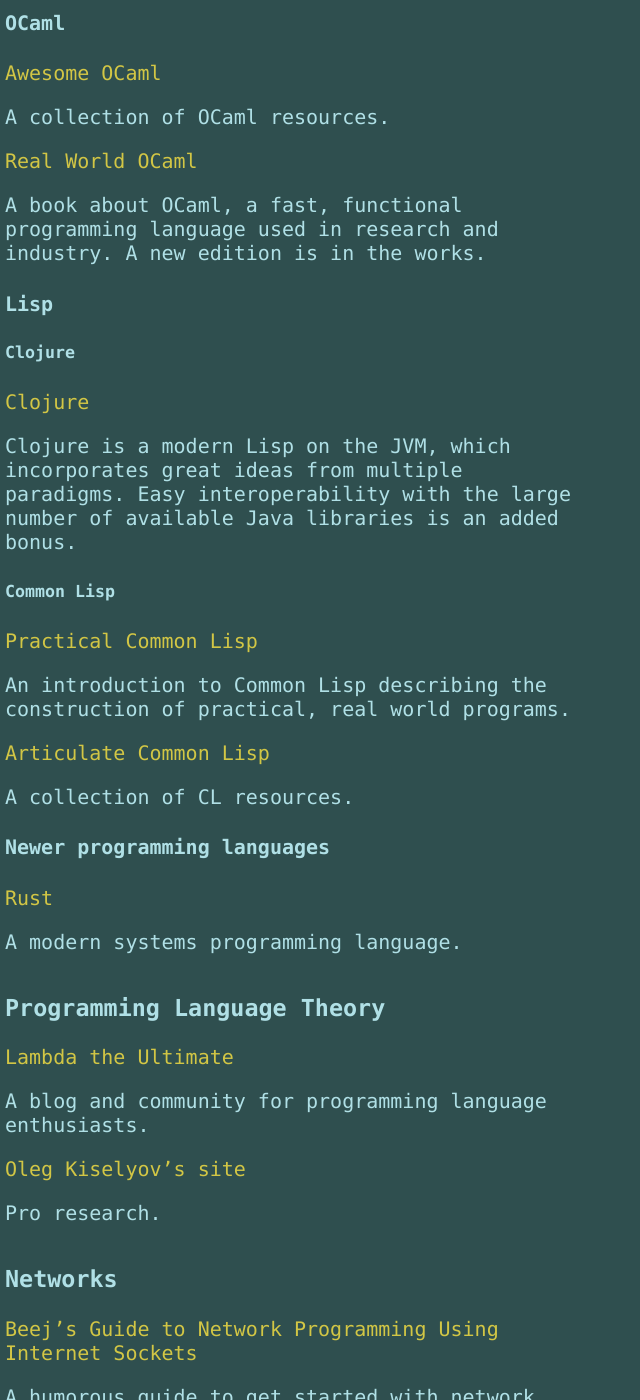
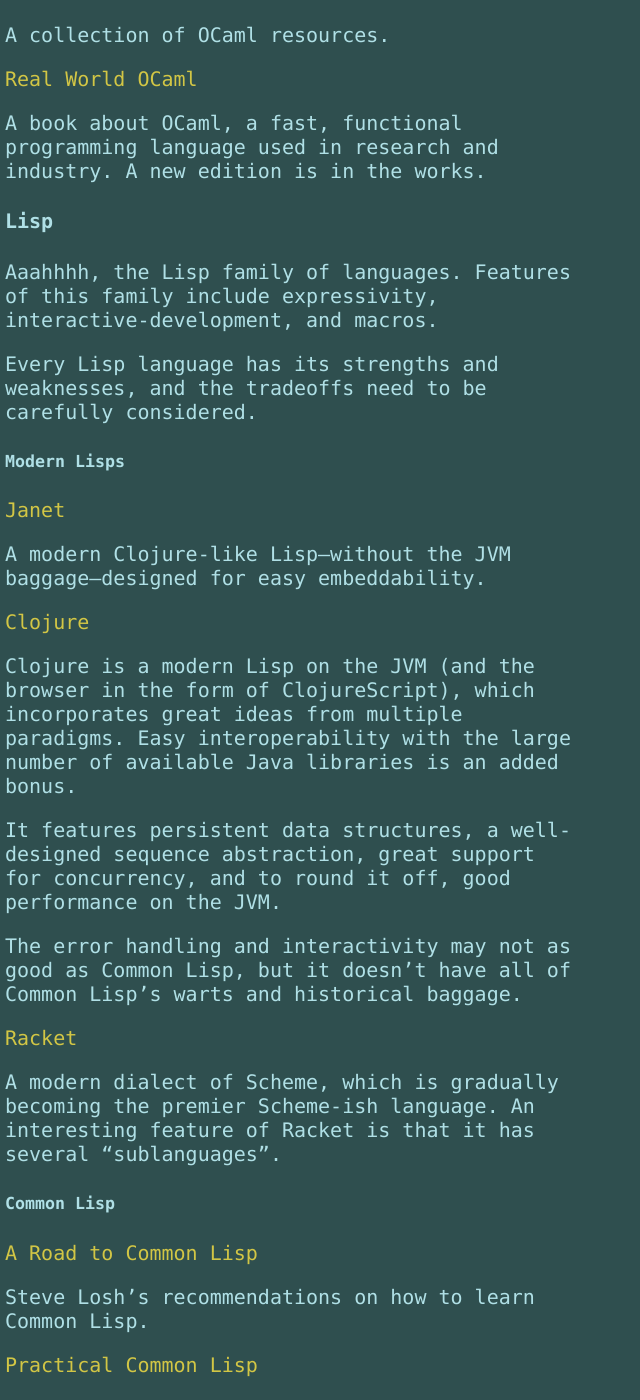
Before and after one commit to codesurfers/codesurfers.github.io, a Jekyll site: the page built from links/index.md, in a window 1280 px wide and 1400 px high, scrolled down 1332 px. Shown: the whole window, without its empty margins (0-640 px from the left). Built offline with Jekyll 4.4.1, drawn with Linux system fonts in a browser that asks for light colours; some of the changed text lies outside the part shown.

Commit message:
Greatly expand the links article

```diff
--- a/links/index.md
+++ b/links/index.md
@@ -7,6 +7,14 @@
 
 ### Basic Tutorials
 
+Python is a great choice to start programming in. It is a
+well-designed language with an emphasis on readability. There are a
+multitude of resources and libraries to achieve almost any task
+imaginable.
+
+Later on, you can explore other languages, comparing and contrasting
+them with your technical judgement and taste.
+
 [The Python Tutorial](http://docs.python.org/3/tutorial/)
 
 The official tutorial for programming in Python. Having some
@@ -15,26 +23,11 @@
 
 ### Language Specific Resources
 
-#### C/C++
-
-[Programming Abstractions in C++](http://www-cs-faculty.stanford.edu/%7Eeroberts//CS106BX-Reader.pdf)
-
-A tutorial introduction to C++.
-
-
 #### JavaScript
 
 [Eloquent JavaScript](http://eloquentjavascript.net/)
 
 A modern introduction to web development using JavaScript.
-
-
-#### Python
-
-[pycrumbs](https://github.com/kirang89/pycrumbs/)
-
-A comprehensive, categorised collection of Python Resources.
-
 
 #### Haskell
 
@@ -64,15 +57,44 @@
 
 #### Lisp
 
-##### Clojure
+Aaahhhh, the Lisp family of languages. Features of this family include
+expressivity, interactive-development, and macros.
+
+Every Lisp language has its strengths and weaknesses, and the
+tradeoffs need to be carefully considered.
+
+##### Modern Lisps
+
+[Janet](https://janet-lang.org/)
+
+A modern Clojure-like Lisp—without the JVM baggage—designed for easy
+embeddability.
 
 [Clojure](https://clojure.org/)
 
-Clojure is a modern Lisp on the JVM, which incorporates great ideas
-from multiple paradigms. Easy interoperability with the large number
-of available Java libraries is an added bonus.
+Clojure is a modern Lisp on the JVM (and the browser in the form of
+ClojureScript), which incorporates great ideas from multiple
+paradigms. Easy interoperability with the large number of available
+Java libraries is an added bonus.
+
+It features persistent data structures, a well-designed sequence
+abstraction, great support for concurrency, and to round it off, good
+performance on the JVM.
+
+The error handling and interactivity may not as good as Common Lisp,
+but it doesn't have all of Common Lisp's warts and historical baggage.
+
+[Racket](http://racket-lang.org/)
+
+A modern dialect of Scheme, which is gradually becoming the premier
+Scheme-ish language. An interesting feature of Racket is that it has
+several "sublanguages".
 
 ##### Common Lisp
+
+[A Road to Common Lisp](https://stevelosh.com/blog/2018/08/a-road-to-common-lisp/)
+
+Steve Losh's recommendations on how to learn Common Lisp.
 
 [Practical Common Lisp](http://www.gigamonkeys.com/book/)
 
@@ -83,11 +105,32 @@
 
 A collection of CL resources.
 
-#### Newer programming languages
+#### Programming languages
 
 [Rust](http://www.rust-lang.org/)
 
-A modern systems programming language.
+A systems programming language.
+
+[Prolog](https://en.wikipedia.org/wiki/Prolog)
+
+A logic-programming language. You are probably best of starting with
+[SWI-Prolog](https://www.swi-prolog.org/).
+
+[Raku](https://raku.org/)
+
+The language formerly known as Perl 6. At some point the Perl
+community decided to create a "new" version of Perl i.e. Perl 6
+
+As the changes became more and more backwards-incompatible, they
+realised that they were designing an all-new sister language. In 2020,
+after much discussion and Larry Wall's blessing, Perl 6 was renamed to
+Raku.
+
+Raku is an expressive, gradually typed, multi-paradigm language
+drawing from the rich history and
+roll-up-your-sleeves-and-get-your-hands-dirty hacker-ethos of Perl
+with the explicit goal of being a fun language to program in.
+
 
 ### Programming Language Theory
 
@@ -160,11 +203,21 @@
 [Emacs](http://www.gnu.org/software/emacs/tour/)
 
 An operating system containing (amongst many, many other things) a
-file manager, calculator, games, package manager and even a text
+file manager, calculator, games, package manager and (arguably) a text
 editor.
 
-It can be extended in trivial, and extremely non-trivial ways with
-Emacs Lisp, which also happens to be the language it is written in.
+It can be extended in trivial, and non-trivial ways with Emacs Lisp,
+which also happens to be the language it is written in.
+
+Many users of Emacs suffer from the dreaded "Emacs Pinky" due to
+having to press down the Control key (or the Caps Lock key for that
+matter) for almost every command.
+
+This can be alleviated to some extent by adding support of another
+modifier key like "Hyper", to reduce dependence on the Control key.
+
+Users who prefer Vim's more ergonomic keybindings have a lot of
+options in making Emacs work that way.
 
 [VS Code](https://code.visualstudio.com/)
 
@@ -348,13 +401,27 @@
 and having the latest software packages. Rolling releases keep your
 system at the bleeding edge.
 
+[FreeBSD](https://www.freebsd.org/)
+
+It is worth checking out some BSDs as well. Features include
+first-class support for ZFS, great networking software, excellent
+documentation, no dependence on systemd, and the BSD license for those
+who prefer it to Linux's GPL.
+
+From what we can gather, it works better on slightly older hardware as
+all the latest and greatest drivers may not be well-supported.
+
+BSDs are used in many sites for critical networking infrastructure
+such as firewalls.
+
 ## Miscellaneous
 
 ### Articles
 
 [How to Become a Hacker](http://www.catb.org/esr/faqs/hacker-howto.html)
 
-Just read it.
+A good introduction to what it means to be a hacker, and how to get
+there.
 
 [What I Tell All New Programmers](http://josephg.com/blog/what-i-tell-all-new-programmers/)
 
@@ -382,11 +449,24 @@
 Slightly dated, but still a good comparison between the various
 languages the author has used in his career.
 
-[Paul Graham's Articles](http://paulgraham.com/articles.html)
+### Books
 
-There are some interesting ideas presented here.
+#### Algorithms
 
-### Books
+[Programming Algorithms](https://lisp-univ-etc.blogspot.com/2019/07/programming-algorithms-book.html)
+
+A freely available book on Programming Algorithms. Common Lisp is used
+as the implementation language, which is a refreshing change.
+
+#### Distributed Systems
+
+[Designing Data-Intensive Applications](https://dataintensive.net/)
+
+Any one working with backend web applications, database infrastructure
+will need to have a good understanding of distributed systems, for
+which this book is the premier resource for working professionals. An
+absolute must-read that will pay dividends many times over in your
+career.
 
 #### Introductory programming
 
@@ -400,4 +480,20 @@
 
 An enlightening introduction to computation and
 programming. [Racket](http://racket-lang.org/) is a good choice for
-running the example code and doing the exercises from the book.
+running the example code and doing the exercises from the book as it
+has a sublanguage for that specific dialect of Scheme.
+
+#### Lisp Books
+
+[Paradigms of Artificial Intelligence Programming: Case Studies in Common Lisp](https://github.com/norvig/paip-lisp)
+
+Peter Norvig has kindly made this book freely available which
+deals with implementing classical AI algorithms in Common Lisp.
+
+While we are on the subject of Mr. Norvig, his articles on [Solving
+Every Sudoku Puzzle](http://www.norvig.com/sudoku.html) and [How to
+Write a Spelling Corrector](http://www.norvig.com/spell-correct.html)
+are legendary. It is manifest how powerful and elegant programming can
+be when performed by a master. Any programmer who can write a
+technical article of a similar quality to these two, should be pleased
+with themselves.
```
